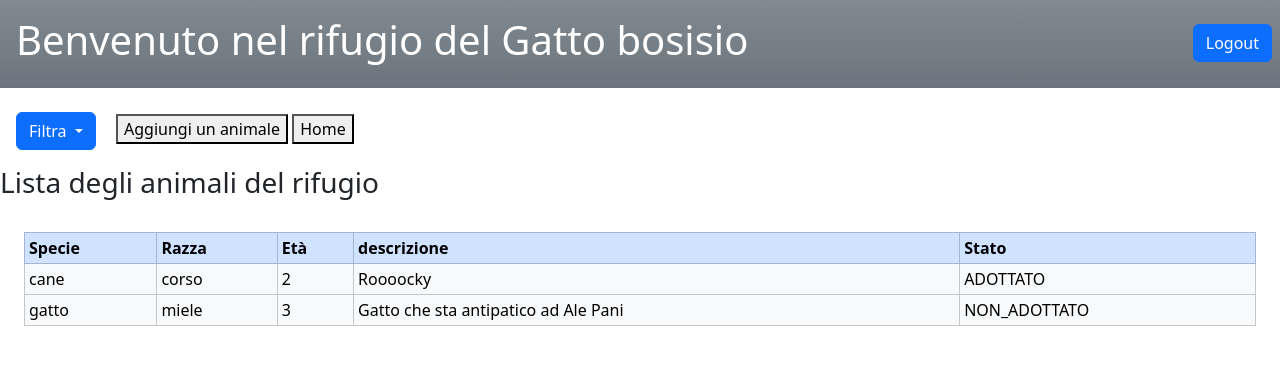
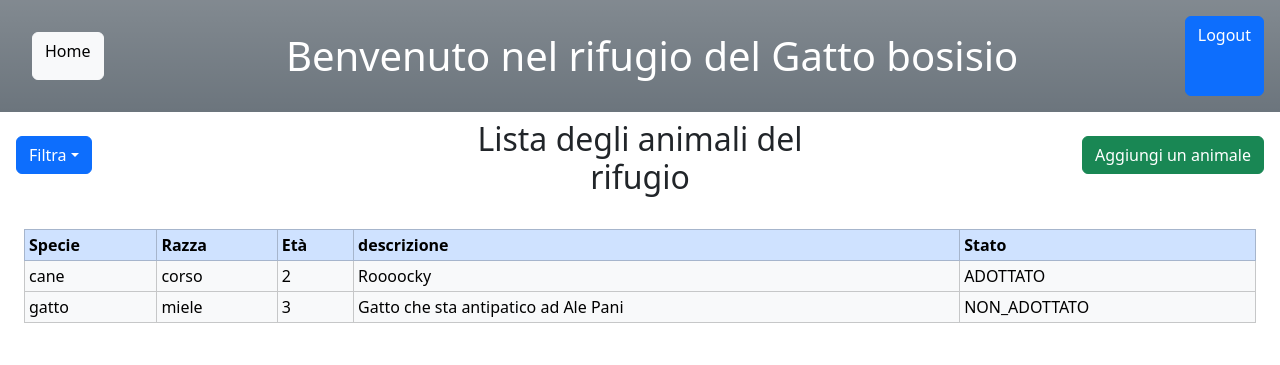
Before and after one commit to lucagarau/ProgettoISW, a Django app: page /gestione_animali/ in a window 1280 px wide. Shown: the top 365 px of the page. Run offline with Django 4.2, Linux system fonts and the light colour scheme; a user stored in the database is signed in; data comes from the database, SQL or seed files in the repository; both versions use the stored data as it was after the commit; some libraries are stand-ins or nearby versions.

Commit message:
Modifiche grafiche
Iniziate altre modifiche grafiche

```diff
--- a/rifugiobosisio/rifugioAnimali/templates/rifugioAnimali/gestione_animali.html
+++ b/rifugiobosisio/rifugioAnimali/templates/rifugioAnimali/gestione_animali.html
@@ -4,7 +4,16 @@
     {% load bootstrap5 %}
     {% bootstrap_css %}
     {% bootstrap_javascript %}
+    <style>
 
+      .titolo{
+        width: 100vw;
+      }
+
+      .hide-disabled{
+        display: none;
+      }
+    </style>
 
 
 </head>
@@ -14,18 +23,21 @@
 
 
   <header class="p-3 mb-2 bg-secondary bg-gradient text-white d-flex">
-        <h1 class="align-items-center">Benvenuto nel rifugio del Gatto bosisio</h1>
-            <!--Logout-->
-        <a class=" m-2 position-absolute end-0 btn btn-primary" href="/logout" role="button">Logout</a>
+    <a href="#" role="button" class="btn btn-light m-3" onclick="location.href= '/home_admin' ">Home</a>
+    <div class=" titolo row h-100 justify-content-center align-items-center">
+      <h1 class="text-center m-3">Benvenuto nel rifugio del Gatto bosisio</h1>
+    </div>
+    <a class="btn btn-primary" href="/logout" role="button">Logout</a>
   </header>
 
-          <!--Dropdown Filtra-->
-          <div class="p-3 btn-group">
-            <button type="button" class="btn btn-primary dropdown-toggle" data-bs-toggle="dropdown" aria-expanded="false">
-            Filtra
-            </button>
+    <div class="container align-content-center" style="width: 100vw;">
+      <div class="row">
+        <div class="col">
+          <div class=" position-absolute start-0 p-3 btn-group">
+            <button type="button" class="btn btn-primary dropdown-toggle" data-bs-toggle="dropdown" aria-expanded="false">Filtra</button>
             <ul class="dropdown-menu" style="min-width:300px;">
-            <li><nav class="navbar bg-body-tertiary">
+              <li>
+                <nav class="navbar bg-body-tertiary">
                   <div class="container-fluid">
                     <form class="d-flex" role="search">
                       <!--input e bottone Eta-->
@@ -33,8 +45,10 @@
                       <button class="btn btn-outline-success" type="submit">Search</button>
                     </form>
                   </div>
-              </nav></li>
-            <li><nav class="navbar bg-body-tertiary">
+                </nav>
+              </li>
+              <li>
+                <nav class="navbar bg-body-tertiary">
                   <div class="container-fluid">
                     <form class="d-flex" role="search">
                       <!--input e bottone Specie-->
@@ -42,8 +56,10 @@
                       <button class="btn btn-outline-success" type="submit">Search</button>
                     </form>
                   </div>
-              </nav></li>
-            <li><nav class="navbar bg-body-tertiary">
+                </nav>
+              </li>
+              <li>
+                <nav class="navbar bg-body-tertiary">
                   <div class="container-fluid">
                     <form class="d-flex" role="search">
                       <!--input e bottone Razza-->
@@ -51,16 +67,19 @@
                       <button class="btn btn-outline-success" type="submit">Search</button>
                     </form>
                   </div>
-              </nav></li>
+                </nav>
+              </li>
             </ul>
           </div>
-
-        <!-- Todo - Diego sposta e sistema questo bottone-->
-        <button type="button" class="" onclick="location.href= '/aggiungi_animale' ">Aggiungi un animale</button>
-        <button type="button" class="" onclick="location.href= '/home_admin' ">Home</button>
-
-        <h3>Lista degli animali del rifugio</h3>
-
+        </div>
+        <div class="col text-center">
+          <h2>Lista degli animali del rifugio</h2>
+        </div>
+        <div class="col">
+          <a href="#" role="button" class=" position-absolute end-0 btn btn-success m-3" onclick="location.href= '/aggiungi_animale' ">Aggiungi un animale</a>
+        </div>
+      </div>
+    </div>
 
 
         <!--INIZIO NONTOCCARE-->
--- a/rifugiobosisio/rifugioAnimali/templates/rifugioAnimali/home.html
+++ b/rifugiobosisio/rifugioAnimali/templates/rifugioAnimali/home.html
@@ -5,7 +5,7 @@
     {% bootstrap_css %}
     <style>
 
-      #titolo{
+      .titolo{
         width: 100vw;
       }
 
@@ -21,7 +21,7 @@
 
 
     <header class="p-3 mb-2 bg-secondary bg-gradient text-white d-flex">
-      <div class="row h-100 justify-content-center align-items-center" id="titolo">
+      <div class=" titolo row h-100 justify-content-center align-items-center">
         <h1 class="text-center m-3">Benvenuto nel rifugio del Gatto bosisio</h1>
       </div>
       <a class="btn btn-primary" href="/logout" role="button">Logout</a>
```
Also changed, not shown: rifugiobosisio/rifugioAnimali/templates/registration/login.html (+11 -101 lines), rifugiobosisio/rifugioAnimali/templates/registration/styles.css (added, +8 -0 lines), rifugiobosisio/rifugioAnimali/templates/rifugioAnimali/home_amministratore.html (+23 -11 lines), rifugiobosisio/rifugioAnimali/templates/rifugioAnimali/modulo_adozione.html (+21 -16 lines), rifugiobosisio/rifugioAnimali/templates/styles.css (added, +8 -0 lines), rifugiobosisio/db.sqlite3. Lines whose indentation alone changed are shown as unchanged.
